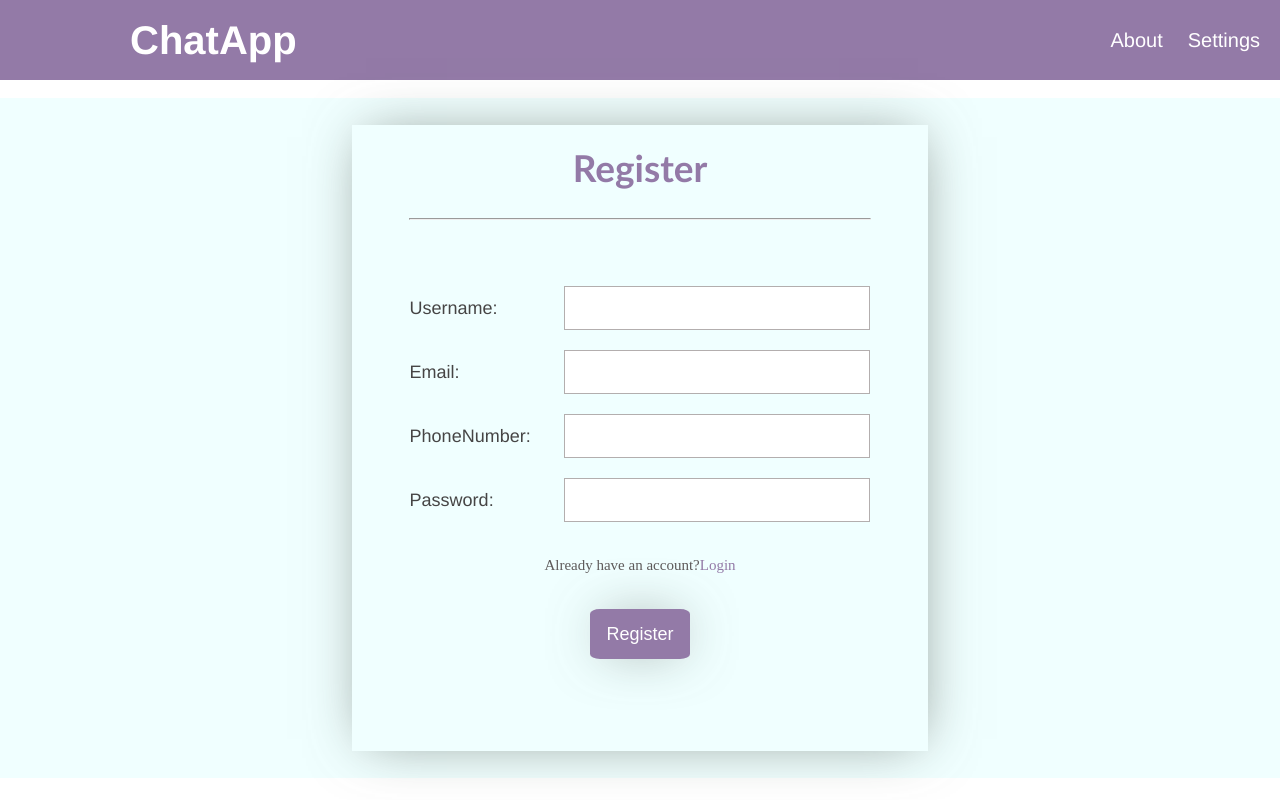
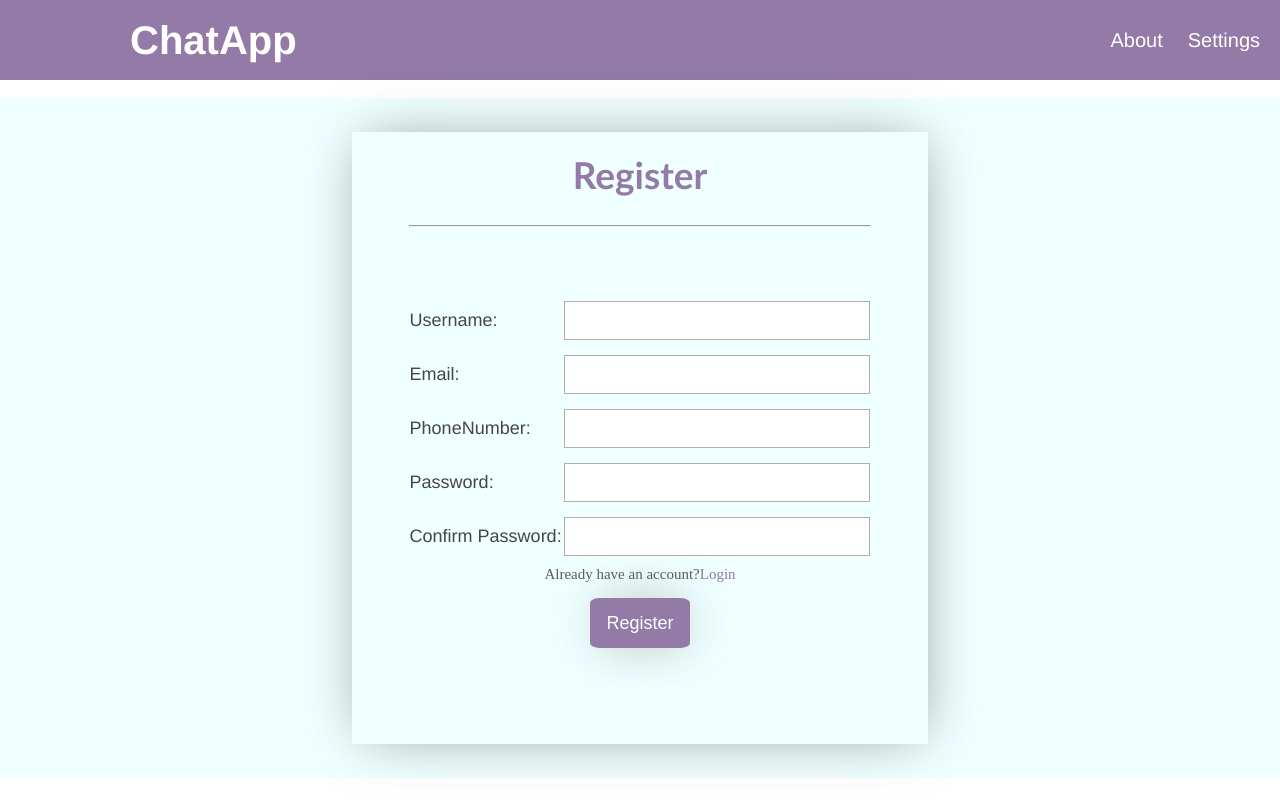
Before and after one commit to Adithyan-MS/ChatApp-client, an Angular app: page /register in a window 1280 px wide. Built offline with nearby package versions, Linux system fonts and the light colour scheme.

Commit message:
files added

```diff
--- a/src/app/pages/home/home.component.ts
+++ b/src/app/pages/home/home.component.ts
@@ -11,4 +11,4 @@ import { FormsModule } from '@angular/forms';
 
 export class HomeComponent{
     posts:Array<string> = ["p1,p2,p3,p4,p5"]
-   }
+}
--- a/src/app/pages/login/login.component.html
+++ b/src/app/pages/login/login.component.html
@@ -13,8 +13,10 @@
                 <label class="" for="password">Password:</label>
                 <input type="password" class="login-input" id="password">
             </div>
-            <p>Create Account?<a [routerLink]="'/register'" href="">Register</a></p>
-            <button>login</button>
+            <div class="form-bottom">
+                <p>Create Account?<a [routerLink]="'/register'" href="">Register</a></p>
+                <button>login</button>
+            </div>
         </form>
     </div>
 </div>
--- a/src/app/pages/login/login.component.scss
+++ b/src/app/pages/login/login.component.scss
@@ -6,7 +6,7 @@
     justify-content: center;
 }
 .container{
-    height: 75%;
+    height: 65%;
     width: 45%;
     box-shadow: 2px 0px 53px -12px rgba(100,110,101,0.75);
     display: flex;
@@ -49,7 +49,7 @@ input{
     border: none;
     font-size: 20px;
     width: 300px;
-    height: 40px;
+    height: 35px;
     border: 1px solid rgb(179, 174, 174);
 }
 p{
@@ -72,3 +72,10 @@ button{
     cursor: pointer;
     color: white;
 }
+.form-bottom{
+    margin-top: -20px;
+    width: 100%;
+    display: flex;
+    flex-direction: column;
+    align-items: center
+}
--- a/src/app/pages/register/register.component.html
+++ b/src/app/pages/register/register.component.html
@@ -4,25 +4,31 @@
             <span>Register</span>
         </div>
         <hr style="width: 80%; color:gray">
-        <form action="" class="register-form">
+        <form action="" class="register-form" [formGroup]="registerForm" (ngSubmit)="onFormSubmit(registerForm)">
             <div class="form-item">
                 <label class="" for="username">Username:</label>
-                <input type="text" class="register-input" id="username">
+                <input type="text" class="register-input" id="username" formControlName="username">
             </div>
             <div class="form-item">
                 <label class="" for="email">Email:</label>
-                <input type="email" class="register-input" id="email">
+                <input type="email" class="register-input" id="email" formControlName="email">
             </div>
             <div class="form-item">
                 <label class="" for="phoneNumber">PhoneNumber:</label>
-                <input type="number" class="register-input" id="phoneNumber">
+                <input type="text" class="register-input" id="phoneNumber" formControlName="phonenumber">
             </div>
             <div class="form-item">
                 <label class="" for="password">Password:</label>
-                <input type="password" class="register-input" id="password">
+                <input type="password" class="register-input" id="password" formControlName="password">
             </div>
-            <p>Already have an account?<a [routerLink]="'/login'" href="">Login</a></p>
-            <button>Register</button>
+            <div class="form-item">
+                <label class="" for="confirmPassword">Confirm Password:</label>
+                <input type="password" class="register-input" id="confirmPassword" formControlName="confirmPassword">
+            </div>
+            <div class="form-bottom">
+                <p>Already have an account?<a [routerLink]="'/login'" href="">Login</a></p>
+                <button type="submit">Register</button>
+            </div>
         </form>
     </div>
 </div>
--- a/src/app/pages/register/register.component.scss
+++ b/src/app/pages/register/register.component.scss
@@ -6,7 +6,7 @@
     justify-content: center;
 }
 .container{
-    height: 92%;
+    height: 90%;
     width: 45%;
     box-shadow: 2px 0px 53px -12px rgba(100,110,101,0.75);
     display: flex;
@@ -27,7 +27,7 @@
     flex-direction: column;
     align-items: center;
     justify-content: center;
-    gap: 20px;
+    gap: 15px;
     height: 75%;
     margin: 10px;
 }
@@ -49,7 +49,7 @@ input{
     border: none;
     font-size: 20px;
     width: 300px;
-    height: 40px;
+    height: 35px;
     border: 1px solid rgb(179, 174, 174);
 }
 p{
@@ -72,3 +72,10 @@ button{
     cursor: pointer;
     color: white;
 }
+.form-bottom{
+    margin-top: -20px;
+    width: 100%;
+    display: flex;
+    flex-direction: column;
+    align-items: center
+}
--- a/src/app/pages/register/register.component.ts
+++ b/src/app/pages/register/register.component.ts
@@ -1,14 +1,33 @@
-import { Component } from '@angular/core';
+import { Component, OnInit } from '@angular/core';
 import { CommonModule } from '@angular/common';
 import { RouterModule } from '@angular/router';
+import { FormBuilder, FormGroup, ReactiveFormsModule, Validators } from '@angular/forms';
 
 @Component({
   selector: 'app-register',
   standalone: true,
-  imports: [CommonModule,RouterModule],
+  imports: [CommonModule,RouterModule,ReactiveFormsModule],
   templateUrl: './register.component.html',
   styleUrl: './register.component.scss'
 })
-export class RegisterComponent {
+export class RegisterComponent implements OnInit{
+  registerForm:FormGroup;
+
+  constructor(private fb: FormBuilder){}
+
+  ngOnInit(): void {
+    this.registerForm = this.fb.group({
+      username:['',[Validators.required,Validators.maxLength(15),Validators.minLength(3)]],
+      email:['',[Validators.required,Validators.email]],
+      phonenumber:['',[Validators.required,Validators.pattern]],
+      password:['',[Validators.required,Validators.minLength(4)]],
+      confirmPassword:['',[Validators.required,Validators.minLength(4)]]
+    })
+  }
+
+  onFormSubmit(form:FormGroup){
+    console.log(form);
+
+  }
 
 }
```
